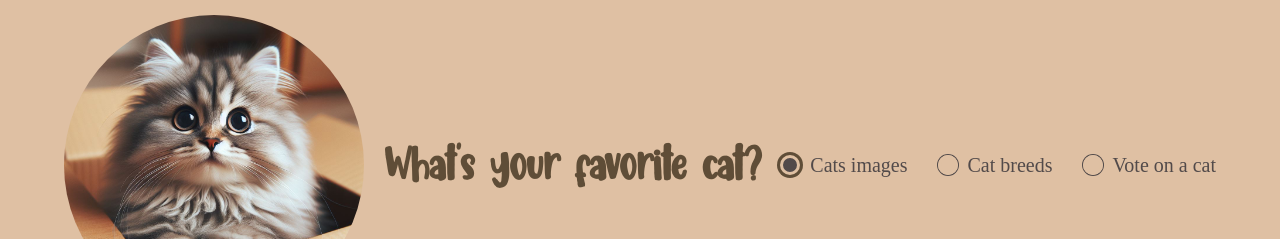
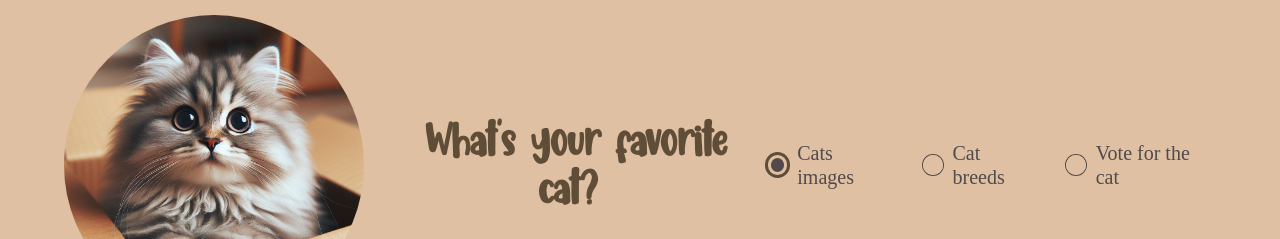
Before and after one commit to Lukinskai/MyTheCatAPI, a plain HTML site: page index.html in a window 1280 px wide. Shown: the top 239 px of the page. Drawn offline with Linux system fonts and the light colour scheme; no server answers.

Commit message:
fixed wording

```diff
--- a/index.html
+++ b/index.html
@@ -38,7 +38,7 @@
             ><input type="radio" id="breeds" name="model" value="breeds" />Cat
             breeds</label>
             <label for="vote"
-            ><input type="radio" id="vote" name="model" value="vote" />Vote on a cat</label>
+            ><input type="radio" id="vote" name="model" value="vote" />Vote for the cat</label>
         </div>
       </header>
 
@@ -52,13 +52,13 @@
         </section>
         <section class="breeds">
           <h2>Cat Breeds</h2>
-          <h3>You can find cats breeds here!</h3>
+          <h3>You can find cat breeds here!</h3>
           <div class="section__container">
 
           </div>
         </section>
         <section class="vote">
-          <h2>Vote on a cat</h2>
+          <!-- <h2>Vote on a cat</h2> -->
           <h3>Yuo can vote here!</h3>
           <!-- <div class="section__container"> -->
             <div id="vote-options" class="vote-options">
```
